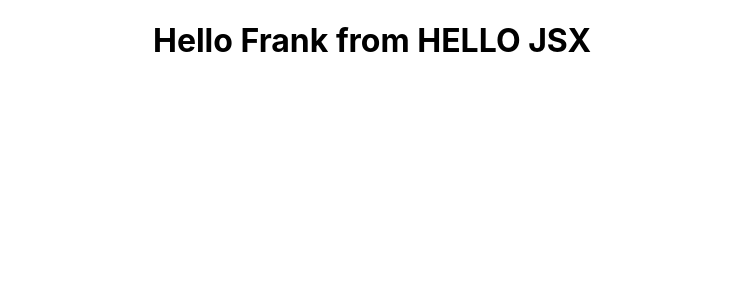
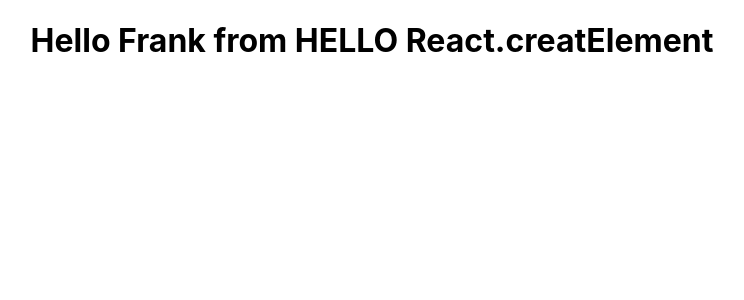
Before and after one commit to FrankMyatThu/OwnDevelopment, a React (Create React App) app in the folder ReactJS.HelloWorld/hello-world/: page / in a window 1280 px wide. Shown: the top 300 px of the page, without its empty margins (268-1012 px from the left). Built offline with nearby package versions, Linux system fonts and the light colour scheme.

Commit message:
React.creatElement

```diff
--- a/ReactJS.HelloWorld/hello-world/src/components/Hello.js
+++ b/ReactJS.HelloWorld/hello-world/src/components/Hello.js
@@ -1,11 +1,17 @@
 import React from 'react'
 
 const Hello = () =>{
-    return(
-        <div className="test">
-            <h1>Hello Frank from HELLO JSX</h1>
-        </div>
-    )
+    // return(
+    //     <div className="dummyClass">
+    //         <h1>Hello Frank from HELLO JSX</h1>
+    //     </div>
+    // )
+
+    return React.createElement(
+        'div',
+        {id: 'hello', className: 'dummyClass'},
+        React.createElement('h1', null, 'Hello Frank from HELLO React.creatElement'))
+
 }
 
 export default Hello
```
